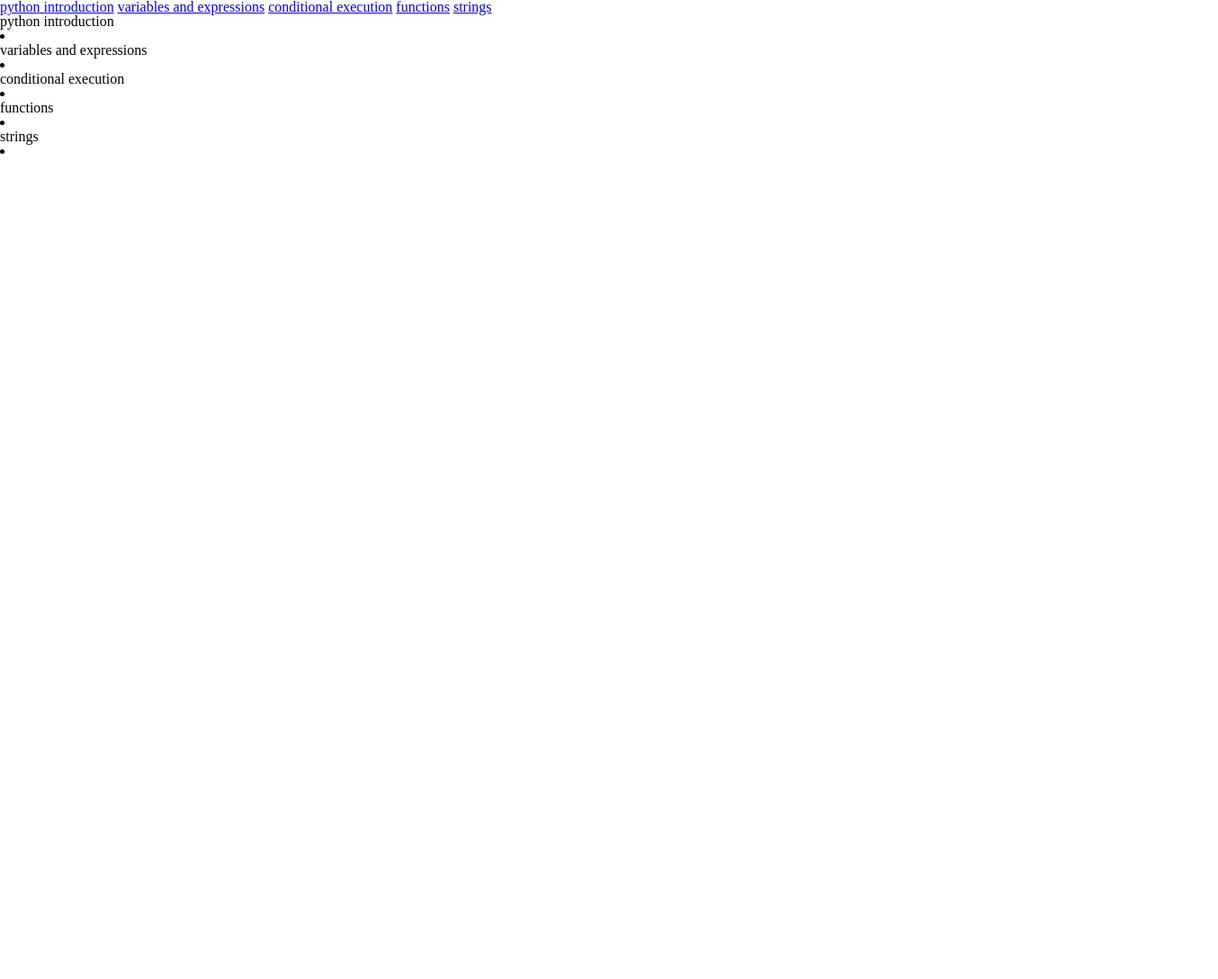
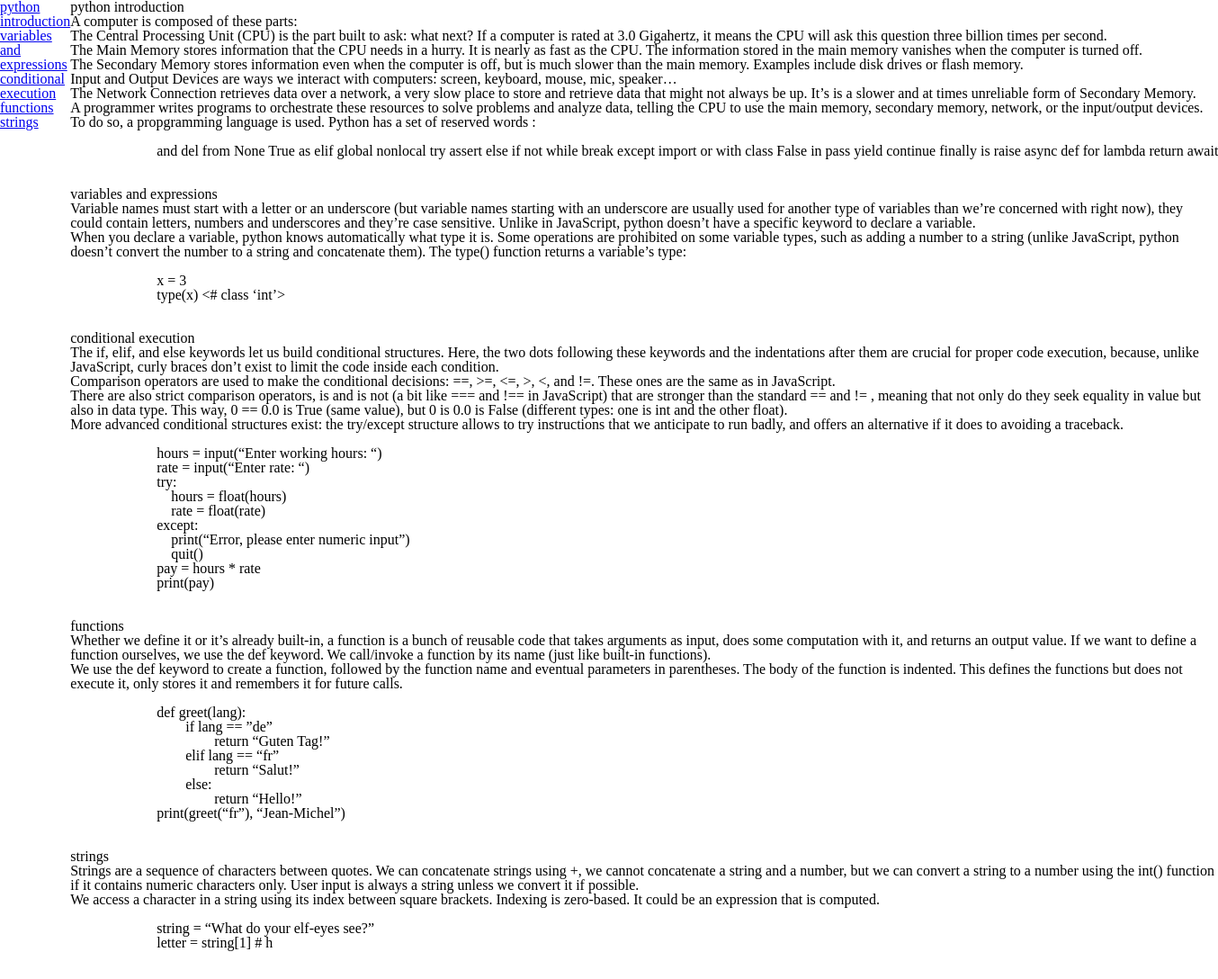
Before and after one commit to Adam-Winter/Technical_documentation_page, a plain HTML site: page index.html in a window 1280 px wide. Shown: the whole page at 90% size, 1354 px wide, since content can reach past the window. Before the commit the page ends 800 px from the top, so only its background shows below. Drawn offline with Linux system fonts and the light colour scheme.

Commit message:
Adding content to the main section of the markup and adding some fundamental styles

```diff
--- a/css/styles.css
+++ b/css/styles.css
@@ -0,0 +1,9 @@
+body {
+    display: flex;
+}
+
+@media (max-width: 600px) {
+    body {
+        flex-direction: column;
+    }
+}
--- a/index.html
+++ b/index.html
@@ -26,46 +26,93 @@
                 <header>
                     <h2>python introduction</h2>
                 </header>
-                <p></p>
-                <p></p>
-                <code></code>
-                <li></li>
+                <p>A computer is composed of these parts:</p>
+                <ul>
+                    <li>The Central Processing Unit (CPU) is the part built to ask: what next? If a computer is rated at 3.0 Gigahertz, it means the CPU will ask this question three billion times per second.</li>
+                    <li>The Main Memory stores information that the CPU needs in a hurry. It is nearly as fast as the CPU. The information stored in the main memory vanishes when the computer is turned off.</li>
+                    <li>The Secondary Memory stores information even when the computer is off, but is much slower than the main memory. Examples include disk drives or flash memory.</li>
+                    <li>Input and Output Devices are ways we interact with computers: screen, keyboard, mouse, mic, speaker…</li>
+                    <li>The Network Connection retrieves data over a network, a very slow place to store and retrieve data that might not always be up. It’s is a slower and at times unreliable form of Secondary Memory.</li>
+                </ul>
+                <p>A programmer writes programs to orchestrate these resources to solve problems and analyze data, telling the CPU to use the main memory, secondary memory, network, or the input/output devices.
+                    To do so, a propgramming language is used. Python has a set of reserved words :
+                </p>
+                <pre>
+                    <code>
+                        and del from None True as elif global nonlocal try assert else if not while break except import or with class False in pass yield continue finally is raise async def for lambda return await
+                    </code>
+                </pre>
             </section>
             <section class="main-section" id="variables_and_expressions">
                 <header>
                     <h2>variables and expressions</h2>
                 </header>
-                <p></p>
-                <p></p>
-                <code></code>
-                <li></li>
+                <p>Variable names must start with a letter or an underscore (but variable names starting with an underscore are usually used for another type of variables than we’re concerned with right now), they could contain letters, numbers and underscores and they’re case sensitive.
+                    Unlike in JavaScript, python doesn’t have a specific keyword to declare a variable.</p>
+                <p>When you declare a variable, python knows automatically what type it is. Some operations are prohibited on some variable types, such as adding a number to a string (unlike JavaScript, python doesn’t convert the number to a string and concatenate them). The type() function returns a variable’s type: </p>
+                <pre>
+                    <code>
+                        x = 3
+                        type(x) &lt;# class ‘int’&gt;
+                    </code>
+                </pre>
             </section>
             <section class="main-section" id="conditional_execution">
                 <header>
                     <h2>conditional execution</h2>
                 </header>
-                <p></p>
-                <p></p>
-                <code></code>
-                <li></li>
+                <p>The if, elif, and else keywords let us build conditional structures. Here, the two dots following these keywords and the indentations after them are crucial for proper code execution, because, unlike JavaScript, curly braces don’t exist to limit the code inside each condition.</p>
+                <ul>
+                    <li>Comparison operators are used to make the conditional decisions: ==, &gt;=, &lt;=, &gt;, &lt;, and !=.  These ones are the same as in JavaScript. </li>
+                    <li>There are also strict comparison operators, is and is not (a bit like === and !== in JavaScript) that are stronger than the standard == and != , meaning that not only do they seek equality in value but also in data type. This way, 0 == 0.0 is True (same value), but 0 is 0.0 is False (different types: one is int and the other float).</li>
+                </ul>
+                <p>More advanced conditional structures exist: the try/except structure allows to try instructions that we anticipate to run badly, and offers an alternative if it does to avoiding a traceback.</p>
+                <pre>
+                    <code>
+                        hours = input(“Enter working hours: “)
+                        rate = input(“Enter rate: “)
+                        try:
+                            hours = float(hours)
+                            rate = float(rate)
+                        except:
+                            print(“Error, please enter numeric input”)
+                            quit()
+                        pay = hours * rate
+                        print(pay)
+                    </code>
+                </pre>
             </section>
             <section class="main-section" id="functions">
                 <header>
                     <h2>functions</h2>
                 </header>
-                <p></p>
-                <p></p>
-                <code></code>
-                <li></li>
+                <p>Whether we define it or it’s already built-in, a function is a bunch of reusable code that takes arguments as input, does some computation with it, and returns an output value. If we want to define a function ourselves, we use the def keyword. We call/invoke a function by its name (just like built-in functions).</p>
+                <p>We use the def keyword to create a function, followed by the function name and eventual parameters in parentheses. The body of the function is indented. This defines the functions but does not execute it, only stores it and remembers it for future calls.</p>
+                <pre>
+                    <code>
+                        def greet(lang):
+	                        if lang == ”de”
+		                        return “Guten Tag!”
+	                        elif lang == “fr”
+		                        return “Salut!”
+	                        else:
+		                        return “Hello!”
+                        print(greet(“fr”), “Jean-Michel”)
+                    </code>
+                </pre>
             </section>
             <section class="main-section" id="strings">
                 <header>
                     <h2>strings</h2>
                 </header>
-                <p></p>
-                <p></p>
-                <code></code>
-                <li></li>
+                <p>Strings are a sequence of characters between quotes. We can concatenate strings using +, we cannot concatenate a string and a number, but we can convert a string to a number using the int() function if it contains numeric characters only. User input is always a string unless we convert it if possible.</p>
+                <p>We access a character in a string using its index between square brackets. Indexing is zero-based. It could be an expression that is computed.</p>
+                <pre>
+                    <code>
+                        string = “What do your elf-eyes see?”
+                        letter = string[1] # h
+                    </code>
+                </pre>
             </section>
         </main>
     </body>
```
